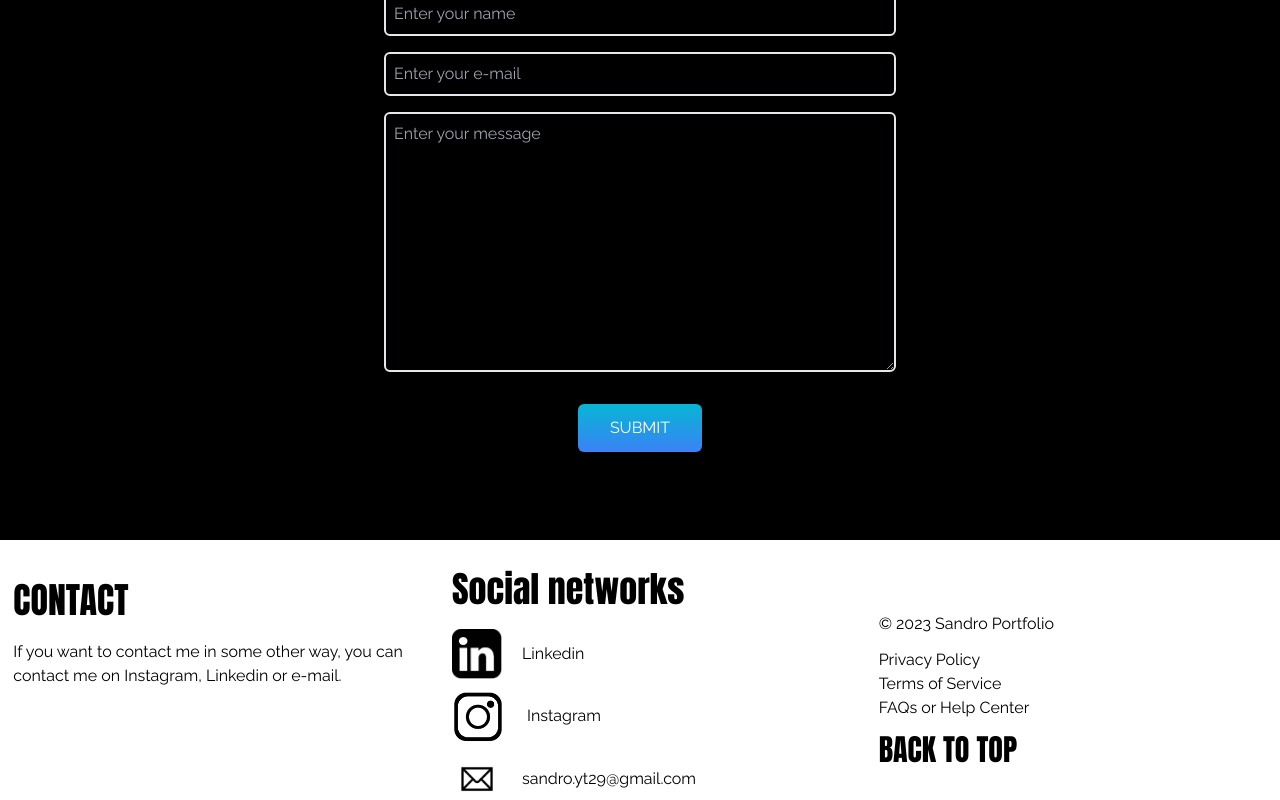
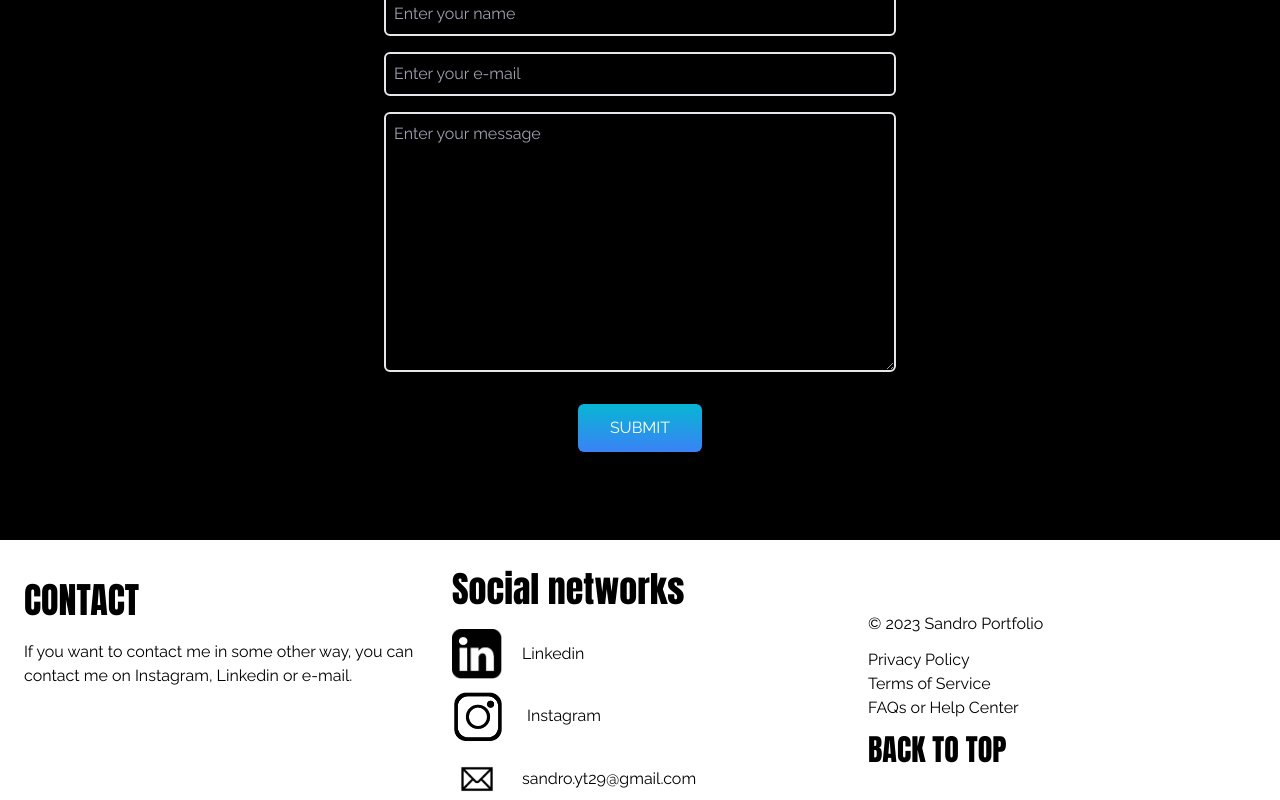
Before and after one commit to Sandro2906/myProtfolio, a React (Create React App) app: page / in a window 1280 px wide. Shown: the part 3503-4303 px from the top of the page. Built offline with nearby package versions, Linux system fonts and the light colour scheme; a web font is replaced by a local one.

Commit message:
Update Footer.jsx

```diff
--- a/src/components/Footer.jsx
+++ b/src/components/Footer.jsx
@@ -7,7 +7,7 @@ import { Link } from 'react-scroll'
 
 const Footer = () => {
   return (
-    <div className='w-full h-auto flex flex-col md:flex-row bg-white justify-around items-center'>
+    <div className='w-full h-auto px-4 flex flex-col md:flex-row bg-white justify-around items-center'>
         <div className='w-[400px] h-[220px] flex flex-col mt-10'>
             <h1 className='font-boldText text-4xl pb-5 '>CONTACT</h1>
             <p>If you want to contact me in some other way, you can contact me on Instagram, Linkedin or e-mail.</p>
```
